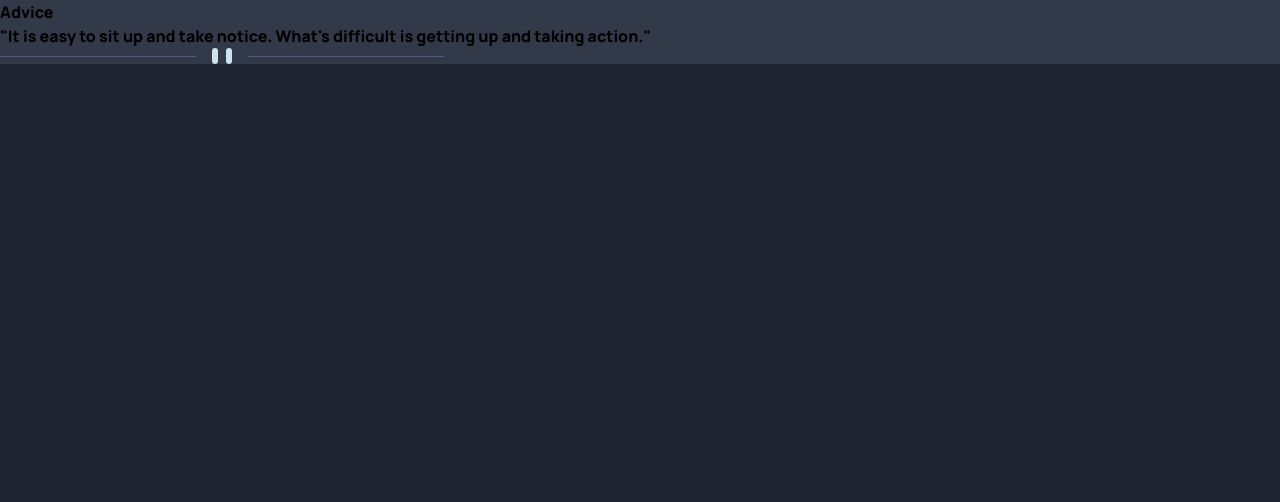
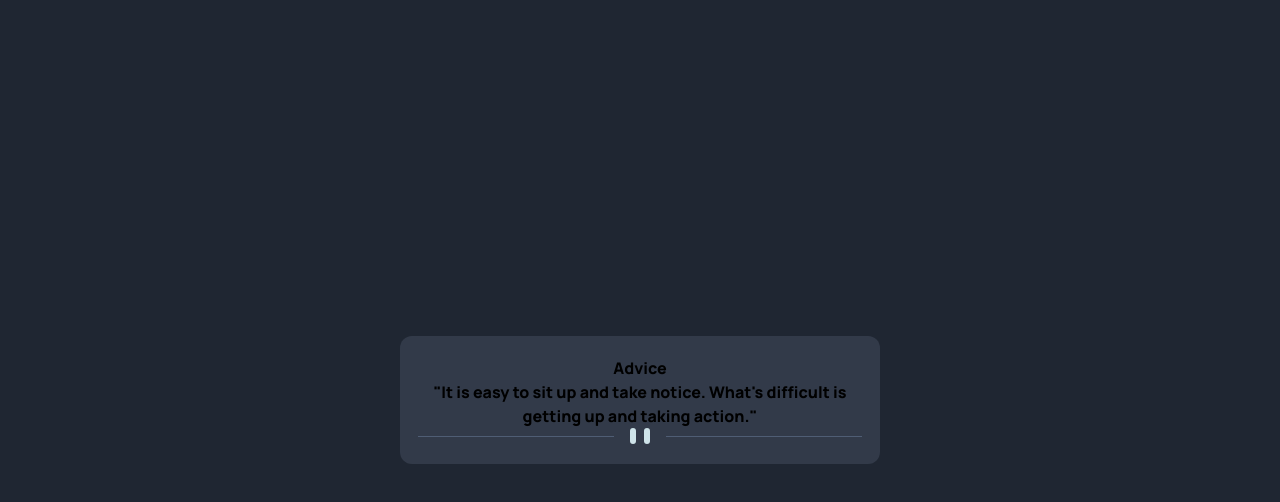
Before and after one commit to Jithin-b-p/advice-generator-app, a React (Vite) app: page / in a window 1280 px wide. Shown: the top 502 px of the page. Built offline with nearby package versions, Linux system fonts and the light colour scheme.

Commit message:
updating styles on advice component

```diff
--- a/src/components/AdvicePreview.tsx
+++ b/src/components/AdvicePreview.tsx
@@ -1,6 +1,6 @@
 function AdvicePreview() {
   return (
-    <div className="bg-custNeutral-200">
+    <div className="bg-custNeutral-200 max-w-[30rem] text-center flex flex-col items-center p-5 rounded-xl">
       <span>Advice</span>
       <p>
         "It is easy to sit up and take notice. What's difficult is getting up
--- a/src/index.css
+++ b/src/index.css
@@ -22,4 +22,13 @@
 body {
   font-family: var(--ff-primary), var(--ff-default);
   background-color: hsl(var(--clr-neutral-300));
+
+  min-height: 100svh;
 }
+
+#root {
+  min-height: 100svh;
+  display: flex;
+  justify-content: center;
+  align-items: center;
+}
```
